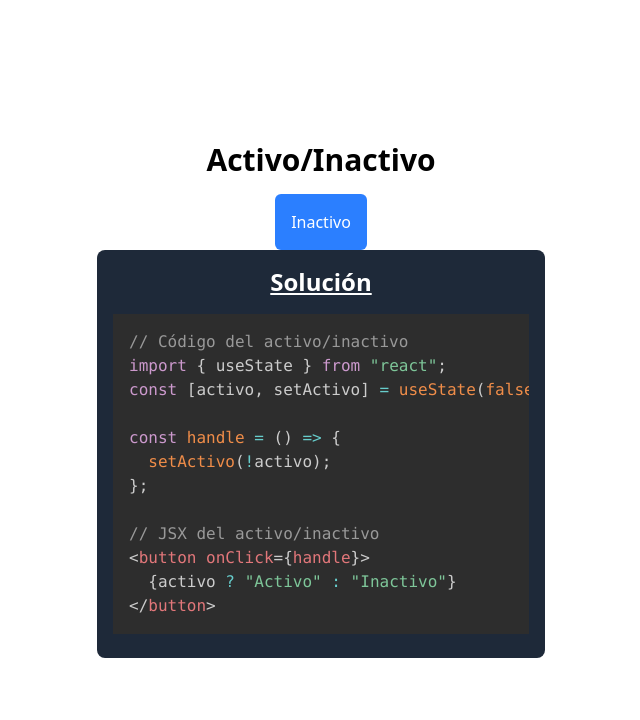
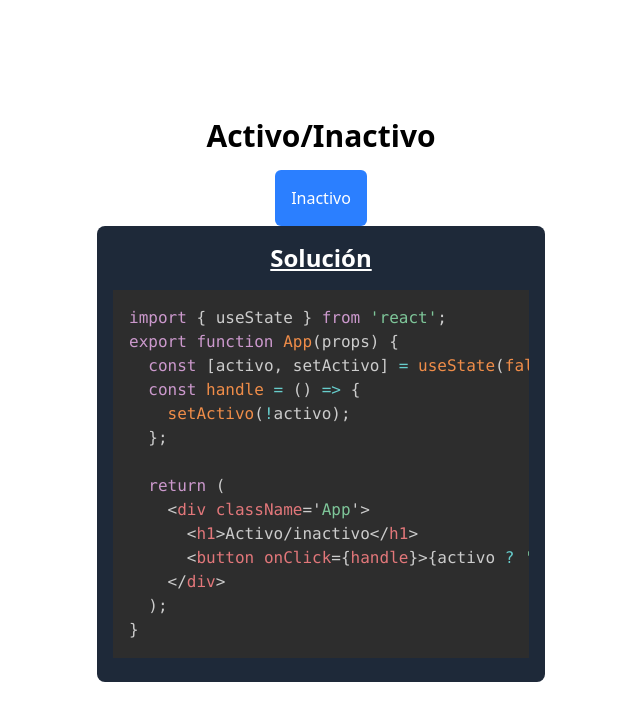
Before and after one commit to JohnMachaca/micro-react-exercises, a React (Vite) app: page /activoinactivo in a window 1280 px wide. Shown: the top 720 px of the page, without its empty margins (319-959 px from the left). Built offline with nearby package versions, Linux system fonts and the light colour scheme.

Commit message:
update ai

```diff
--- a/src/excercises/ActivoInactivo.jsx
+++ b/src/excercises/ActivoInactivo.jsx
@@ -17,24 +17,27 @@ function ActivoInactivo() {
         {activo ? "Activo" : "Inactivo"}
       </button>
       {/* Bloque de código responsive */}
-      <div className="w-full max-w-md bg-gray-800 rounded-lg p-3 sm:p-4 overflow-x-auto">
+      <div className="max-w-md bg-gray-800 rounded-lg p-3 sm:p-4 overflow-x-auto">
         <h2 className="text-lg sm:text-xl lg:text-2xl font-bold underline text-center mb-4 text-white">
           Solución
         </h2>
         <pre className="text-xs sm:text-sm">
           <code className="language-jsx text-green-400">
-            {`// Código del activo/inactivo
-import { useState } from "react";
-const [activo, setActivo] = useState(false);
+            {`import { useState } from 'react';
+export function App(props) {
+  const [activo, setActivo] = useState(false);
+  const handle = () => {
+    setActivo(!activo);
+  };
 
-const handle = () => {
-  setActivo(!activo);
-};
-
-// JSX del activo/inactivo
-<button onClick={handle}>
-  {activo ? "Activo" : "Inactivo"}
-</button>`}
+  return (
+    <div className='App'>
+      <h1>Activo/inactivo</h1>
+      <button onClick={handle}>{activo ? 'Activo' : 'Inactivo'}</button>
+    </div>
+  );
+}
+`}
           </code>
         </pre>
       </div>
@@ -42,5 +45,3 @@ const handle = () => {
   );
 }
 export default ActivoInactivo;
-// Log to console
-console.log("Hello console");
```
